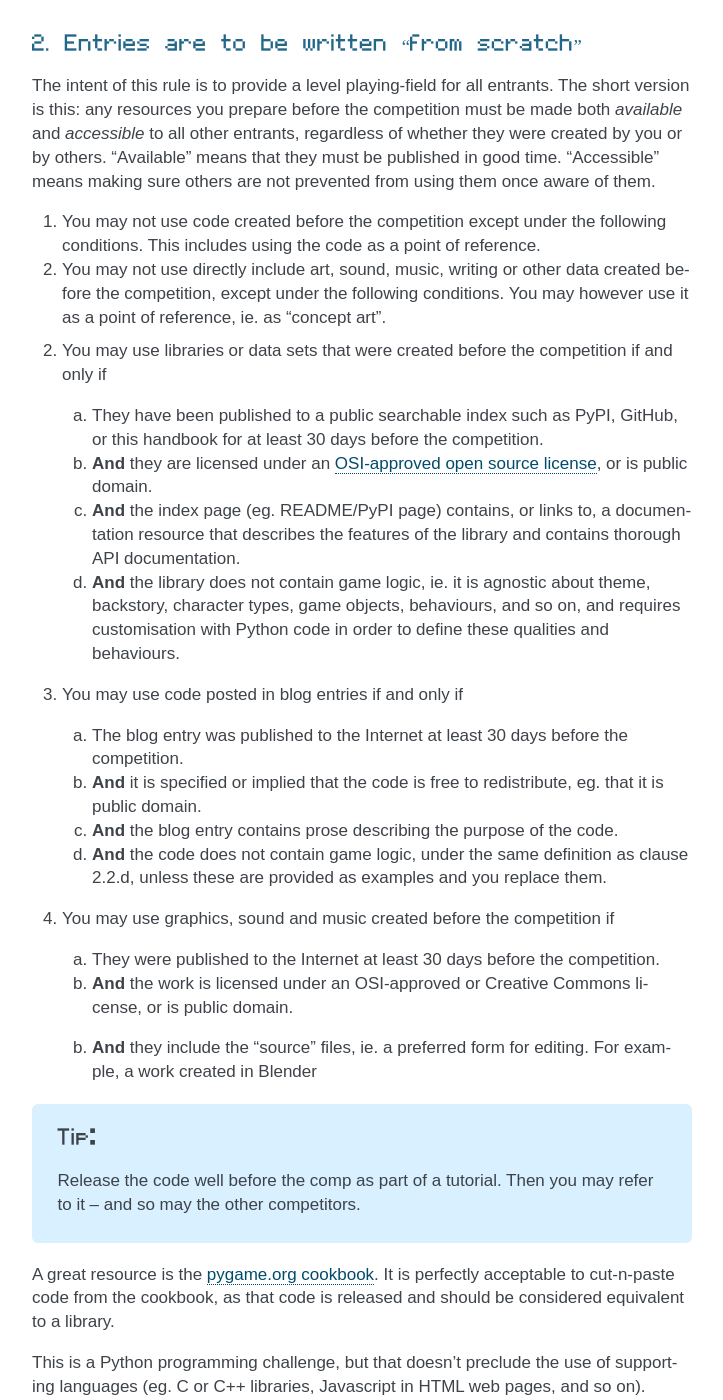
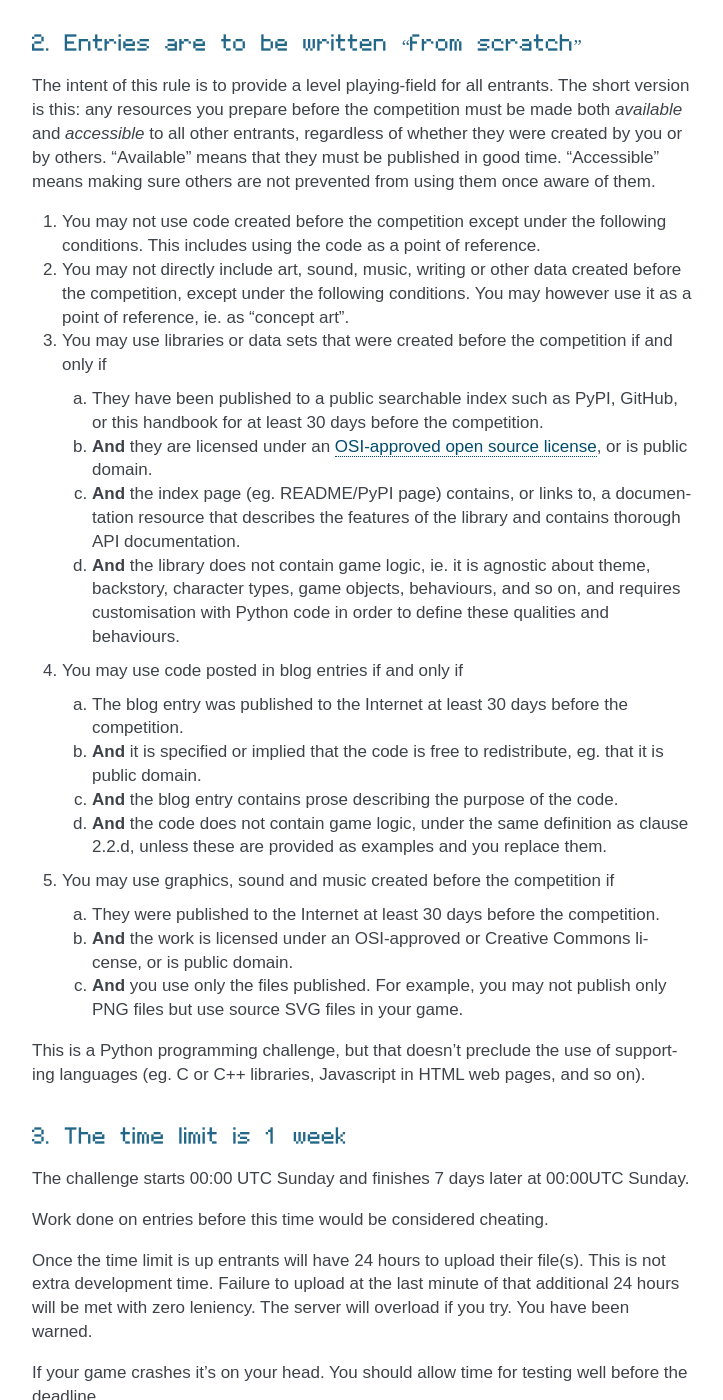
Before and after one commit to pyweekorg/docs, a Sphinx documentation site: the page built from docs/rules.rst, in a window 1280 px wide and 1400 px high, scrolled down 706 px. Shown: the whole window, without its empty margins (388-1111 px from the left). Built offline with Sphinx 7.4.7, drawn with Linux system fonts in a browser that asks for light colours.

Commit message:
Relax restriction on including source files

```diff
--- a/docs/rules.rst
+++ b/docs/rules.rst
@@ -76,25 +76,14 @@ are not prevented from using them once aware of them.
       as clause 2.2.d, unless these are provided as examples and you replace
       them.
 
-4. You may use graphics, sound and music created before the competition if
+5. You may use graphics, sound and music created before the competition if
 
    a. They were published to the Internet at least 30 days before the
       competition.
    b. **And** the work is licensed under an OSI-approved or Creative Commons
       license, or is public domain.
-   b. **And** they include the "source" files, ie. a preferred form for
-      editing. For example, a work created in Blender
-
-.. tip::
-
-    Release the code well before the comp as part of a tutorial. Then you may
-    refer to it -- and so may the other competitors.
-
-A great resource is the `pygame.org cookbook`__. It is perfectly
-acceptable to cut-n-paste code from the cookbook, as that code is released
-and should be considered equivalent to a library.
-
-.. __: http://www.pygame.org/wiki/CookBook
+   c. **And** you use only the files published. For example, you may not
+      publish only PNG files but use source SVG files in your game.
 
 This is a Python programming challenge, but that doesn't preclude the use
 of supporting languages (eg. C or C++ libraries, Javascript in HTML web
```
Also changed, not shown: other parts of docs/rules.rst (+3 -3 lines).
